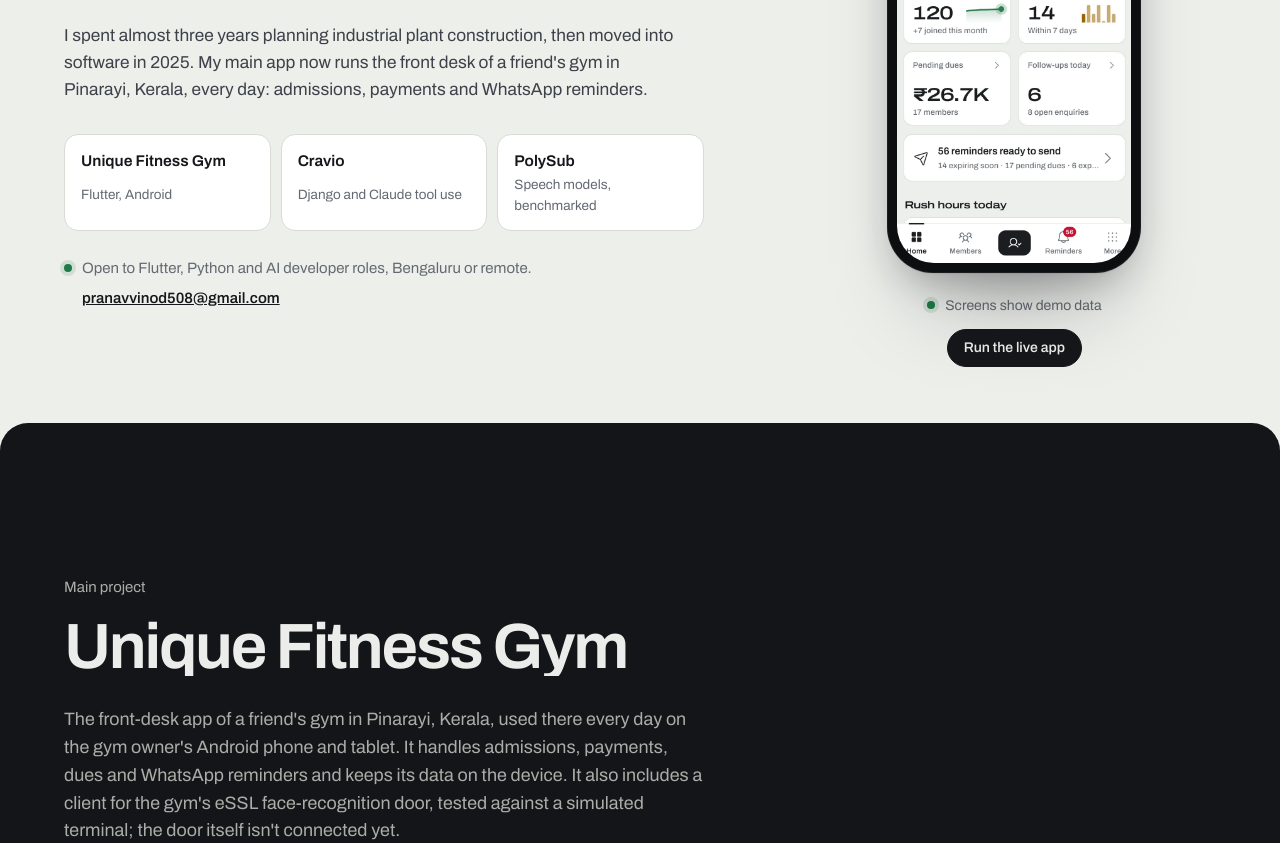
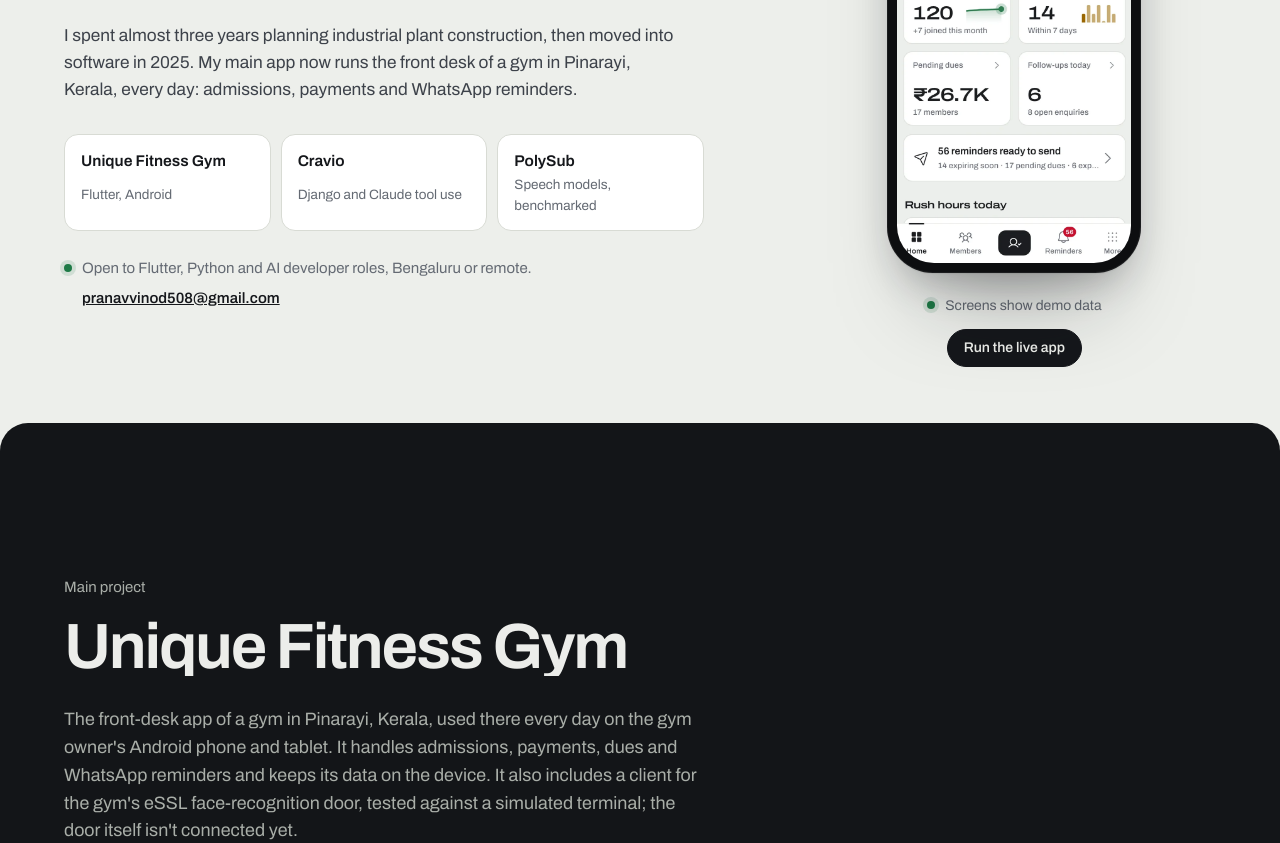
Before and after one commit to pranavkk7/pranavkk7.github.io, a website built with Vite: page index.html in a window 1280 px wide. Shown: the part 389-1232 px from the top of the page. Built offline with nearby package versions, Linux system fonts and the light colour scheme; some packages are replaced by stand-ins of ours.

Commit message:
Describe the gym without calling it a friend's

```diff
--- a/index.html
+++ b/index.html
@@ -39,7 +39,7 @@
           <p class="hero-role" data-hero-fade>From planning engineer to Flutter and Python developer.</p>
           <p class="hero-lede" data-hero-fade>
             I spent almost three years planning industrial plant construction, then moved into software
-            in 2025. My main app now runs the front desk of a friend's gym in Pinarayi, Kerala, every day:
+            in 2025. My main app now runs the front desk of a gym in Pinarayi, Kerala, every day:
             admissions, payments and WhatsApp reminders.
           </p>
           <ul class="hero-index" data-hero-fade aria-label="Projects">
@@ -73,7 +73,7 @@
           <p class="feature-label">Main project</p>
           <h2 id="gym-title" class="feature-title" data-split-words>Unique Fitness Gym</h2>
           <p class="feature-lede">
-            The front-desk app of a friend's gym in Pinarayi, Kerala, used there every day on the gym
+            The front-desk app of a gym in Pinarayi, Kerala, used there every day on the gym
             owner's Android phone and tablet. It handles admissions, payments, dues and WhatsApp reminders
             and keeps its data on the device. It also includes a client for the gym's eSSL face-recognition
             door, tested against a simulated terminal; the door itself isn't connected yet.
```
Also changed, not shown: public/img/og.png.
